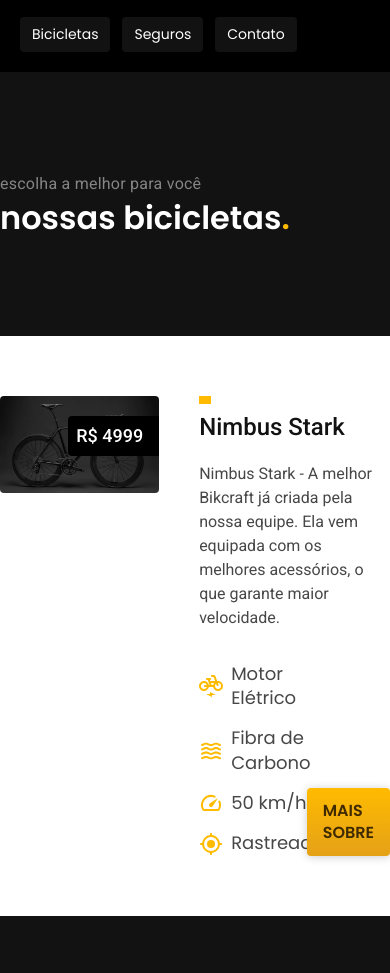
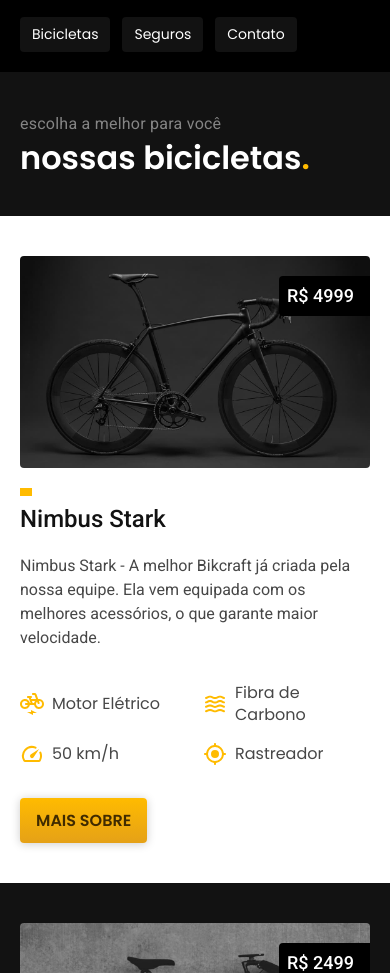
Before and after one commit to trichains/mottocraft, a plain HTML site: page bicicletas.html in a window 390 px wide. Shown: the part 55-1028 px from the top of the page. Drawn offline with Linux system fonts and the light colour scheme.

Commit message:
add: responsivo

```diff
--- a/assets/css/bicicletas/bicicletas.css
+++ b/assets/css/bicicletas/bicicletas.css
@@ -6,7 +6,8 @@
   display: grid;
   grid-template-columns: 1fr 1fr;
   gap: 40px;
-  padding: 60px 0px;
+  padding-top: 60px;
+  padding-bottom: 60px;
 }
 
 .bikes-img {
@@ -73,3 +74,26 @@
   width: 24px;
   margin-right: 8px;
 }
+
+@media (max-width: 800px) {
+  .bikes {
+    grid-template-columns: 1fr;
+    gap: 20px;
+    padding-top: 40px;
+    padding-bottom: 40px;
+  }
+}
+
+@media (max-width: 600px) {
+  .bikes-conteudo {
+    grid-template-columns: 1fr;
+  }
+  .bikes ul {
+    grid-template-columns: 1fr 1fr;
+    margin-bottom: 32px;
+    font-size: 1rem;
+  }
+  .bikes a {
+    place-self: start;
+  }
+}
--- a/assets/css/global/footer.css
+++ b/assets/css/global/footer.css
@@ -49,9 +49,6 @@
   .footer > img {
     display: none;
   }
-  .footer-contato {
-    padding-left: 40px;
-  }
   .footer {
     grid-template-columns: 1fr 1fr;
   }
@@ -62,9 +59,6 @@
     grid-template-columns: 1fr;
     gap: 60px;
   }
-  .footer-info {
-    padding-left: 40px;
-  }
   .footer-copy {
     margin-top: 0px;
   }
--- a/assets/css/termos/termos.css
+++ b/assets/css/termos/termos.css
@@ -1,5 +1,6 @@
 .termos {
-  padding: 80px 0px;
+  padding-top: 80px;
+  padding-bottom: 80px;
 }
 
 .termos h2 {
--- a/assets/css/utilities/componentes.css
+++ b/assets/css/utilities/componentes.css
@@ -12,8 +12,8 @@
   text-transform: uppercase;
   padding: 16px 32px;
   border-radius: 4px;
-  box-shadow: 0px 1px 10px 0px rgba(0, 0, 0, 0.20);
-  font: 600 1.125rem/1.35 'Poppins', sans-serif;
+  box-shadow: 0px 1px 10px 0px rgba(0, 0, 0, 0.2);
+  font: 600 1.125rem/1.35 "Poppins", sans-serif;
   max-width: max-content;
 }
 
@@ -45,7 +45,8 @@
 
 /* títulos das páginas internas */
 .titulo-bg {
-  padding: 60px 0px;
+  padding-top: 60px;
+  padding-bottom: 60px;
   background-color: var(--c11);
 }
 
@@ -54,8 +55,9 @@
 }
 
 @media (max-width: 800px) {
-  .titulo {
-    padding: 40px 0px;
+  .titulo-bg {
+    padding-top: 40px;
+    padding-bottom: 40px;
   }
   .titulo p {
     font-size: 1rem;
```
